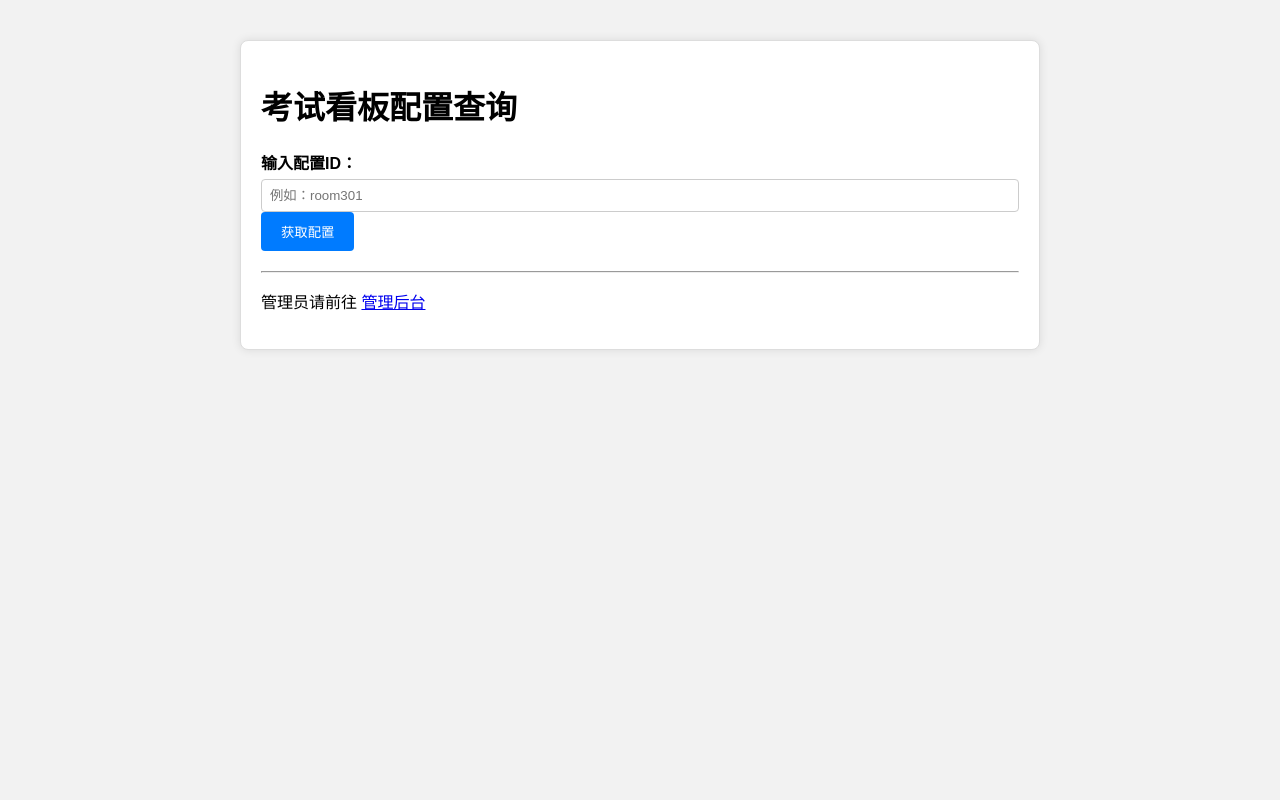
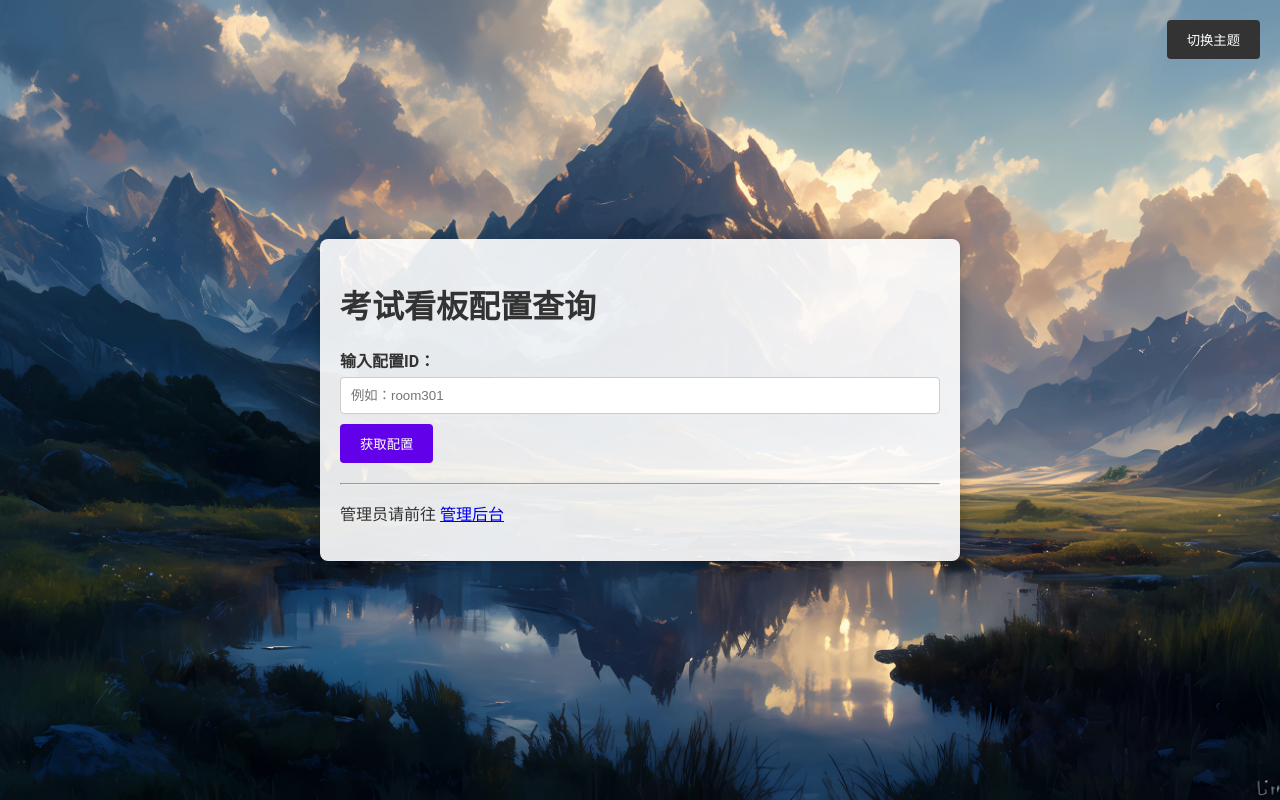
Before and after one commit to ExamAware/ExamCloudSchedule, a PHP site: page / in a window 1280 px wide. Run offline with PHP 8.4, Linux system fonts and the light colour scheme.

Commit message:
feat: 添加主题切换功能并优化样式

```diff
--- a/index.php
+++ b/index.php
@@ -8,18 +8,26 @@ header('Content-Type: text/html; charset=utf-8');
     <title>考试看板配置查询</title>
     <style>
         body {
-            max-width: 800px;
-            margin: 20px auto;
-            padding: 20px;
-            font-family: Arial, sans-serif;
-            background-color: #f2f2f2;
+            font-family: 'Roboto', Arial, sans-serif;
+            margin: 0;
+            padding: 0;
+            background: url('background.jpg') no-repeat center center fixed;
+            background-size: cover;
+            color: #333;
+            display: flex;
+            justify-content: center;
+            align-items: center;
+            height: 100vh;
+            transition: background-color 0.3s ease, color 0.3s ease;
         }
         .container {
-            border: 1px solid #ddd;
+            background-color: rgba(255, 255, 255, 0.9);
             padding: 20px;
             border-radius: 8px;
-            background-color: #fff;
-            box-shadow: 0 0 10px rgba(0, 0, 0, 0.1);
+            box-shadow: 0 0 20px rgba(0, 0, 0, 0.3);
+            max-width: 600px;
+            width: 100%;
+            transition: background-color 0.3s ease, color 0.3s ease;
         }
         .form-group {
             margin-bottom: 15px;
@@ -28,28 +36,32 @@ header('Content-Type: text/html; charset=utf-8');
             display: block;
             margin-bottom: 5px;
             font-weight: bold;
+            color: #333;
         }
         input[type="text"] {
             width: 100%;
-            padding: 8px;
+            padding: 10px;
             box-sizing: border-box;
             border: 1px solid #ccc;
             border-radius: 4px;
+            margin-bottom: 10px;
         }
         button {
-            background: #007bff;
+            background: #6200ea;
             color: white;
             border: none;
             padding: 10px 20px;
             cursor: pointer;
             border-radius: 4px;
+            transition: background-color 0.3s ease;
         }
         button:hover {
-            background: #0056b3;
+            background: #3700b3;
         }
         #result {
             margin-top: 20px;
             white-space: pre-wrap;
+            color: #333;
         }
         .error {
             color: red;
@@ -65,9 +77,22 @@ header('Content-Type: text/html; charset=utf-8');
         .boolean { color: blue; }
         .null { color: magenta; }
         .key { color: red; }
+        .theme-toggle {
+            position: absolute;
+            top: 20px;
+            right: 20px;
+            background: #333;
+            color: white;
+            border: none;
+            padding: 10px 20px;
+            cursor: pointer;
+            border-radius: 4px;
+            transition: background-color 0.3s ease, color 0.3s ease;
+        }
     </style>
 </head>
 <body>
+    <button class="theme-toggle" onclick="toggleTheme()">切换主题</button>
     <div class="container">
         <h1>考试看板配置查询</h1>
         <div class="form-group">
@@ -134,6 +159,34 @@ header('Content-Type: text/html; charset=utf-8');
                 return '<span class="' + cls + '">' + match + '</span>';
             });
     }
+
+    function toggleTheme() {
+        const body = document.body;
+        const container = document.querySelector('.container');
+        const themeToggle = document.querySelector('.theme-toggle');
+        if (body.classList.contains('dark-theme')) {
+            body.classList.remove('dark-theme');
+            container.classList.remove('dark-theme');
+            themeToggle.textContent = '切换主题';
+        } else {
+            body.classList.add('dark-theme');
+            container.classList.add('dark-theme');
+            themeToggle.textContent = '切换主题';
+        }
+    }
     </script>
+    <style>
+        .dark-theme {
+            background: #333 !important;
+            color: #e0e0e0 !important;
+        }
+        .dark-theme .container {
+            background-color: rgba(255, 255, 255, 0.1) !important;
+        }
+        .dark-theme .theme-toggle {
+            background: #e0e0e0 !important;
+            color: #333 !important;
+        }
+    </style>
 </body>
 </html>
```
